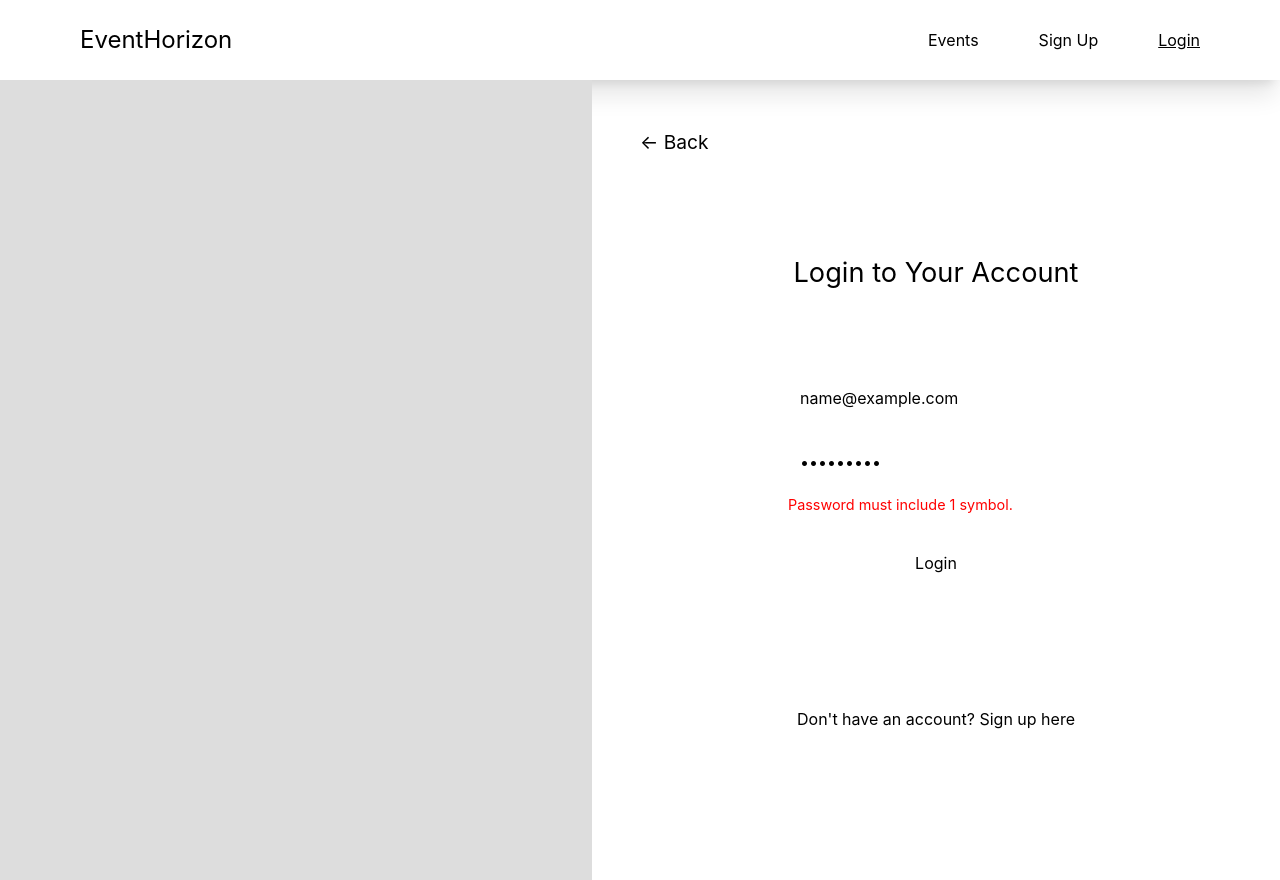
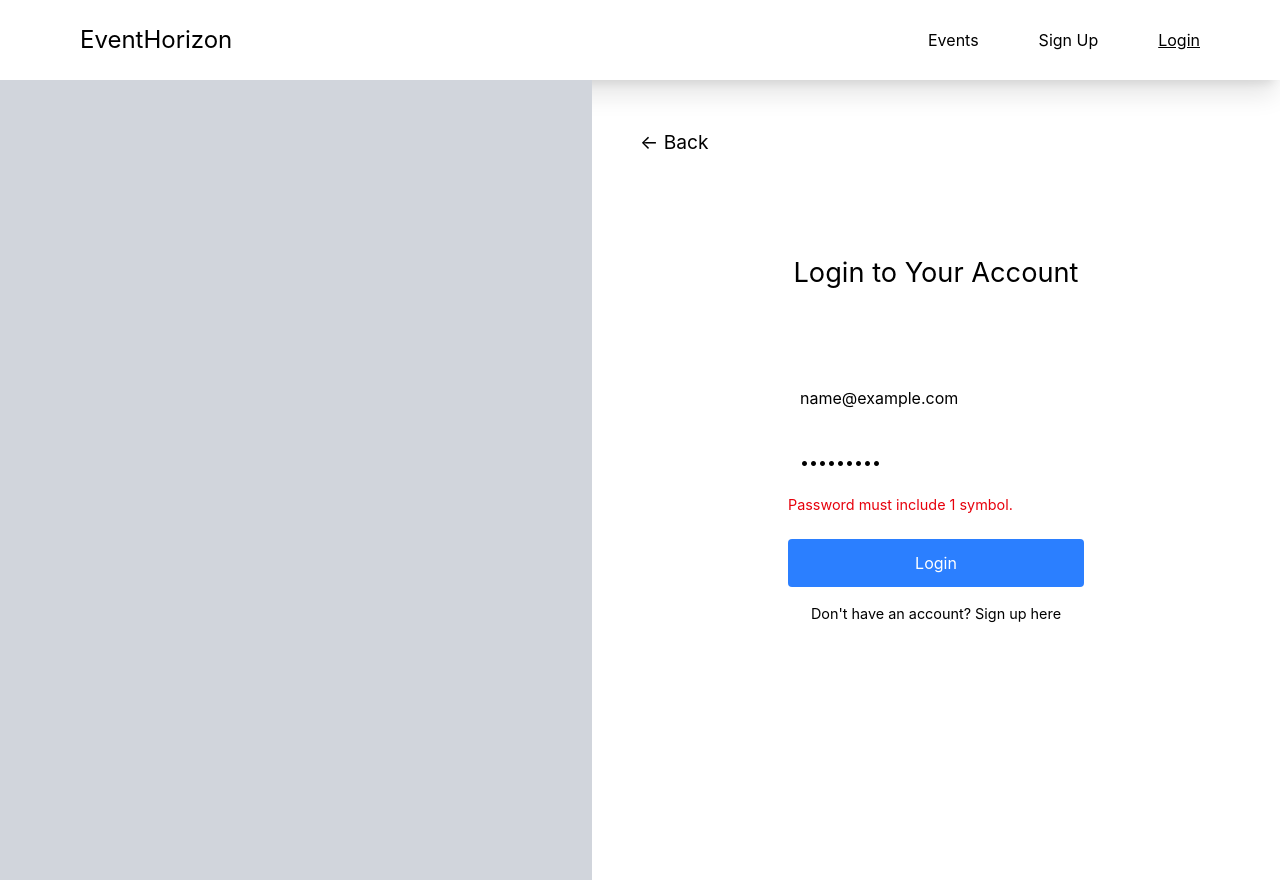
Before and after one commit to DragonShadow343/EventHorizon, a React (Vite) app in the folder Frontend/: page /login in a window 1280 px wide. Both pictures are taken after typing "name@example.com", "Sample123" into the empty fields and a click on the button "Login". Built offline with nearby package versions, Linux system fonts and the light colour scheme.

Commit message:
replace Login.css with tailwind.css

```diff
--- a/Frontend/src/pages/Login.css
+++ /dev/null
@@ -1,64 +0,0 @@
-.login-container {
-  display: flex;
-  height: 100vh;
-}
-
-.login-left {
-  flex: 1;
-  background: #ddd; /* placeholder */
-}
-
-.login-right {
-  flex: 1;
-  padding: 3rem;
-  display: flex;
-  flex-direction: column;
-}
-
-.login-right h1 {
-  font-size: 1.7em;
-  margin-top: 5rem;
-  margin-bottom: 5rem;
-  text-align: center;
-
-}
-
-.login-right form {
-  display: flex;
-  flex-direction: column;
-  gap: 1rem;
-}
-
-.login-right input {
-  padding: 0.75rem;
-  font-size: 1rem;
-}
-
-.login-right button {
-  padding: 0.75rem;
-  font-size: 1rem;
-  cursor: pointer;
-}
-
-.back-arrow {
-  margin-bottom: 1rem;
-  text-decoration: none;
-  font-size: 1.2rem;
-}
-
-form {
-  width: 50%;
-  margin: 0 auto;
-}
-
-.signup-link {
-  text-align: center;
-  margin-top: 7.5rem;
-}
-
-.error-message {
-  color: red;
-  font-size: 0.9em;
-  margin-top: -0.5rem;
-  margin-bottom: 0.5rem;
-}
--- a/Frontend/src/pages/Login.jsx
+++ b/Frontend/src/pages/Login.jsx
@@ -1,7 +1,6 @@
 import React, { useState } from 'react';
 import { Link } from 'react-router-dom';
 import Navbar from '../components/NavBar/Navbar';
-import './Login.css';
 
 const Login = () => {
   const [email, setEmail] = useState('');
@@ -60,39 +59,48 @@ const validatePassword = (password) => {
   return (
     <>
       <Navbar />
-      <div className="login-container">
-        <div className="login-left"></div>
 
-        <div className="login-right">
-          <Link to="/" className="back-arrow">← Back</Link>
+      {/* .login-container */}
+      <div className="flex h-screen">
+        {/* .login-left */}
+        <div className="flex-1 bg-gray-300"></div>
 
-          <h1>Login to Your Account</h1>
+        {/* .login-right */}
+        <div className="flex flex-1 flex-col p-12">
 
-          <form onSubmit={handleSubmit}>
+          <Link to="/" className="mb-4 text-[1.2rem] no-underline">← Back</Link>
+
+          <h1 className="mt-20 mb-20 text-center text-[1.7em]">Login to Your Account</h1>
+
+          <form onSubmit={handleSubmit} className="mx-auto flex w-1/2 flex-col gap-4">
             <input
+              className="p-3 text-base"
               type="email"
               placeholder="Email"
               value={email}
               onChange={(e) => setEmail(e.target.value)}
             />
             {errors.email && (
-              <p className="error-message">{errors.email}</p>
+              <p className="-mt-2 mb-2 text-[0.9em] text-red-600">{errors.email}</p>
             )}
 
             <input
+              className="p-3 text-base"
               type="password"
               placeholder="Password"
               value={password}
               onChange={(e) => setPassword(e.target.value)}
             />
             {errors.password && (
-              <p className="error-message">{errors.password}</p>
+              <p className="-mt-2 mb-2 text-[0.9em] text-red-600">{errors.password}</p>
             )}
 
-            <button type="submit">Login</button>
+            <button type="submit" className="bg-blue-500 text-white p-3 rounded">
+              Login
+            </button>
           </form>
 
-          <p className="signup-link">
+          <p className="mt-4 text-center text-[0.9em]">
             Don't have an account? <Link to="/signup">Sign up here</Link>
           </p>
         </div>
```
